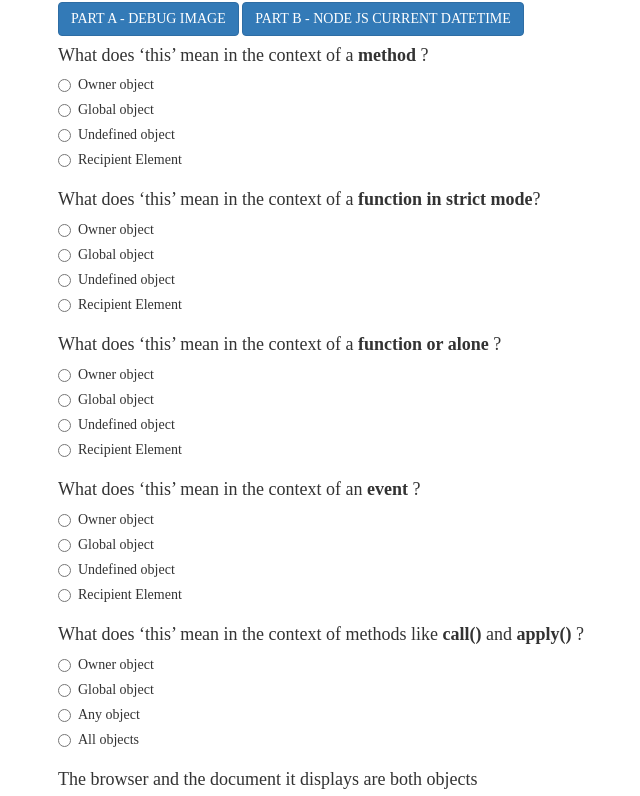
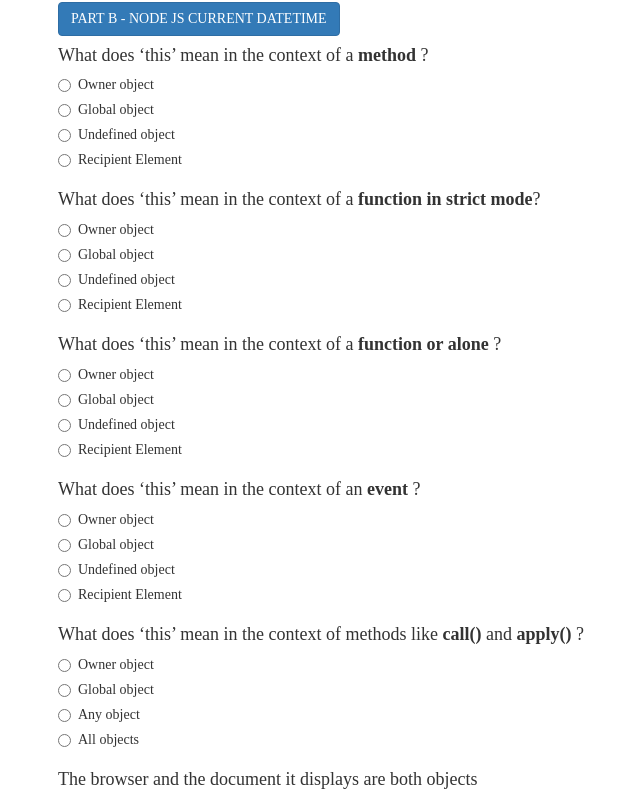
Before and after one commit to Rmar30/Rmar30.github.io, a plain HTML site: page COMP4711/Labs/4/QuizQuestionThis/user.html in a window 1280 px wide. Shown: the part 68-864 px from the top of the page, without its empty margins (12-652 px from the left). Drawn offline with nearby package versions, Linux system fonts and the light colour scheme.

Commit message:
Removed Part A Image

```diff
--- a/COMP4711/Labs/4/QuizQuestionThis/user.html
+++ b/COMP4711/Labs/4/QuizQuestionThis/user.html
@@ -22,7 +22,6 @@
     <body onload=retrieveQuiz()>
         <div class="container">
             <h1>User Quiz</h1>
-            <a href = "./images/Proof Debugger Works.jpg"><button class="btn btn-primary quiz-submit-button" type="button">PART A - DEBUG IMAGE</button></a>
             <a href = "https://nodejs-currenttime.herokuapp.com/"><button class="btn btn-primary quiz-submit-button" type="button">PART B - NODE JS CURRENT DATETIME</button></a>
             <div class="question-view"></div>
             <div class="score-view"></div>
```
Also changed, not shown: COMP4711/Labs/4/Proof Debugger Works.JPG (renamed from COMP4711/Labs/4/QuizQuestionThis/images/Proof Debugger Works.JPG).
